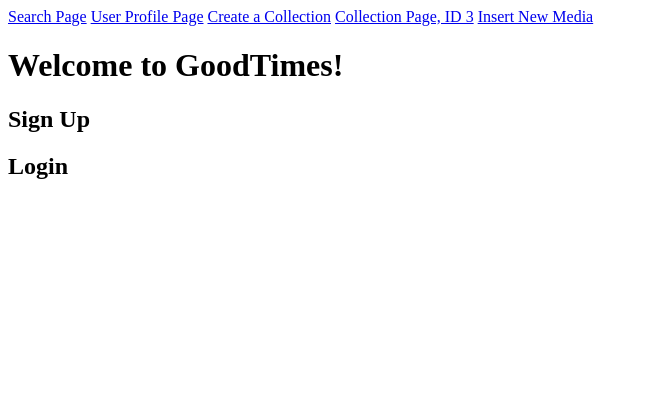
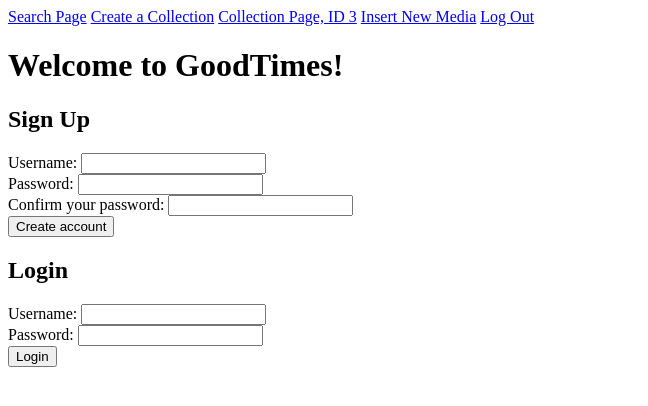
Before and after one commit to cw4360/goodtimes, a Flask app: template templates/home.html in a window 1280 px wide. Shown: the top 406 px of the page, without its empty margins (0-648 px from the left). Run offline with Flask 2, Linux system fonts and the light colour scheme; the template is opened without the code that fills it, so the values that code supplies are empty.

Commit message:
Added login and user page functionalities

```diff
--- a/app.py
+++ b/app.py
@@ -5,8 +5,8 @@ app = Flask(__name__)
 
 import cs304dbi as dbi
 import random
+import bcrypt
 import queries
-import bcrypt
 
 app.secret_key = 'your secret here' # replace that with a random key
 app.secret_key = ''.join([ random.choice(('ABCDEFGHIJKLMNOPQRSTUVXYZ' +
@@ -32,9 +32,9 @@ def join():
         return redirect(url_for('index'))
     hashed = bcrypt.hashpw(passwd1.encode('utf-8'), bcrypt.gensalt())
     stored = hashed.decode('utf-8')
-    print(passwd1, type(passwd1), hashed, stored)
+    print("password:", passwd1, type(passwd1), hashed, stored)
     conn = dbi.connect()
-    curs.dbi.cursor(conn)
+    curs = dbi.cursor(conn)
     try:
         curs.execute('''insert into user(uid,username,hashed)
             values(null,%s,%s)''', [username, stored])
@@ -61,7 +61,42 @@ def login():
     curs.execute('''select uid,hashed from user
                     where username = %s''', [username])
     row = curs.fetchone()
-    ### Catherine: Left off here. Finish adding code from CS304: Logins
+    if row is None:
+        # same response as wrong password, so no information
+        # about what went wrong
+        flash('Login incorrect. Try again or create account')
+        return redirect(url_for('index'))
+    stored = row['hashed']
+    print('database has stored: {} {}'.format(stored,type(stored)))
+    print('form supplied passwd: {} {}'.format(passwd,type(passwd)))
+    hashed2 = bcrypt.hashpw(passwd.encode('utf-8'),
+                            stored.encode('utf-8'))
+    hashed2_str = hashed2.decode('utf-8')
+    print('rehash is: {} {}'.format(hashed2_str,type(hashed2_str)))
+    if hashed2_str == stored:
+        print('Password matches!')
+        flash('Successfully logged in as '+username)
+        session['username'] = username
+        session['uid'] = row['uid']
+        session['logged_in'] = True
+        session['visits'] = 1
+        return redirect( url_for('user', username=username) )
+    else:
+        flash('Login incorrect. Try again or join')
+        return redirect( url_for('index'))
+
+@app.route('/logout/')
+def logout():
+    if 'username' in session:
+        username = session['username']
+        session.pop('username')
+        session.pop('uid')
+        session.pop('logged_in')
+        flash('You are logged out')
+        return redirect(url_for('index'))
+    else:
+        flash('You are not logged in. Please login or join.')
+        return redirect(url_for('index'))
 
 @app.route('/search/', methods = ['GET', 'POST'])
 def search():
@@ -129,7 +164,7 @@ def collectionPage(cID): # collection detail page, includes all media in that co
     if request.method == "POST":
 
         if request.form['submit'] == 'back to user page':
-            return redirect(url_for('userPage'))
+            return redirect(url_for('user', username=session['username']))
 
         if request.form['submit'] == 'delete media':
             toDelete = request.form
@@ -143,11 +178,13 @@ def collectionPage(cID): # collection detail page, includes all media in that co
         return render_template('collectionPage.html', collectionID = cID, mediaInCollection = mediaCollection)
 
 # will add uid to the end of url
-@app.route('/user/', methods = ["GET", "POST"])
-def userPage():
+@app.route('/user/<username>', methods = ["GET", "POST"])
+def user(username):
     conn = dbi.connect()
-    tempUID = 1
-    collections = queries.getAllCollections(conn, tempUID)
+    # based on username, get UID
+    # edit userPage.html to include username as argument for url_for
+    uid = session['uid']
+    collections = queries.getAllCollections(conn, uid)
 
     if request.method == "POST":
 
@@ -156,19 +193,19 @@ def userPage():
 
         if request.form['submit'] == 'view':
             toView = request.form
-            print (toView)
+            print(toView)
             return redirect(url_for('collectionPage', cID = toView['collectionID']))
 
         if request.form['submit'] == 'delete': #may need to update value to be more specific
             toDelete = request.form
             queries.deleteCollection(conn, toDelete)
             # this updates collections so the page rerenders correctly
-            collections = queries.getAllCollections(conn, tempUID)
+            collections = queries.getAllCollections(conn, uid)
 
-        return render_template('userPage.html', collections = collections)
+        return render_template('userPage.html', username=username, collections=collections)
 
     else:
-        return render_template('userPage.html', collections = collections)
+        return render_template('userPage.html', username=username, collections=collections)
 
 
 @app.route('/media_details/<int:mediaID>', methods = ["GET", "POST"])
--- a/templates/base.html
+++ b/templates/base.html
@@ -11,11 +11,11 @@
     </head>
 
     <nav>
-        <a href="{{url_for('search')}}">Search Page</a>
-        <a href="{{ url_for('userPage')}}">User Profile Page</a>
-        <a href="{{url_for('createCollection')}}">Create a Collection</a>
-        <a href="{{ url_for('collectionPage', cID=3)}}">Collection Page, ID 3</a>
-        <a href="{{ url_for('insert')}}">Insert New Media</a>
+        <a href="{{ url_for('search') }}">Search Page</a>
+        <a href="{{ url_for('createCollection') }}">Create a Collection</a>
+        <a href="{{ url_for('collectionPage', cID=3) }}">Collection Page, ID 3</a>
+        <a href="{{ url_for('insert') }}">Insert New Media</a>
+        <a href="{{ url_for('logout') }}">Log Out</a>
     </nav>
 
     <body>
--- a/templates/home.html
+++ b/templates/home.html
@@ -5,10 +5,36 @@
 
 <div>
     <h2>Sign Up</h2>
+    <form method="post" action="{{ url_for('join')}}">
+        <label for="username">Username:
+            <input id="username" type="text" name="username">
+        </label>
+        <br>
+        <label for="password1">Password:
+            <input id="password1" type="text" name="password1">
+        </label>
+        <br>
+        <label for="password2">Confirm your password:
+            <input id="password2" type="text" name="password2">
+        </label>
+        <br>
+        <input type="submit" value="Create account">
+    </form>
 </div>
 
 <div>
     <h2>Login</h2>
+    <form method="post" action="{{ url_for('login')}}">
+        <label for="username">Username:
+            <input id="username" type="text" name="username">
+        </label>
+        <br>
+        <label for="password">Password:
+            <input id="password" type="text" name="password">
+        </label>
+        <br>
+        <input type="submit" value="Login">
+    </form>
 </div>
 
 {% endblock %}
```
Also changed, not shown: templates/userPage.html (+7 -6 lines).
